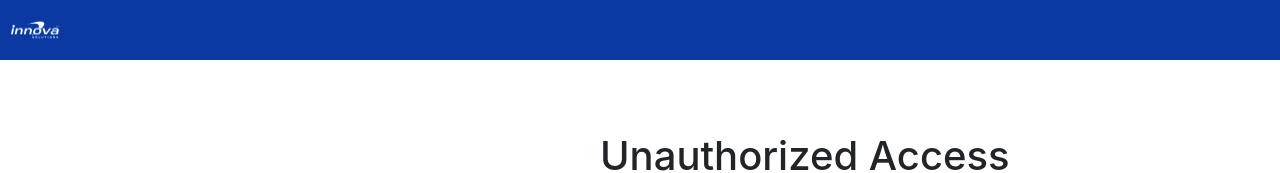
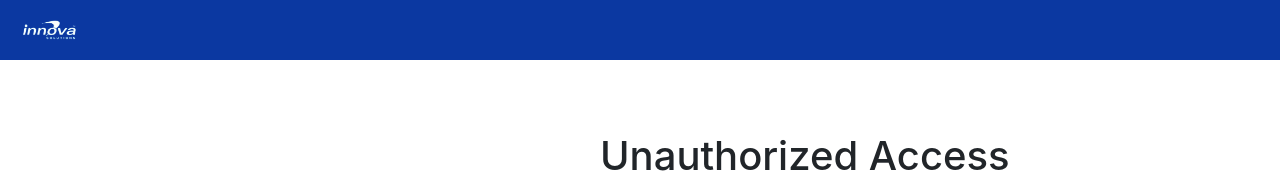
Before and after one commit to Roopa-Sri3/iifrontend, a React (Create React App) app: page /unauthorized in a window 1280 px wide. Shown: the top 173 px of the page. Built offline with nearby package versions, Linux system fonts and the light colour scheme.

Commit message:
added the CandidateTillDate count from the store in the UserDisplay.js

```diff
--- a/src/components/UserDisplay/UserDisplay.js
+++ b/src/components/UserDisplay/UserDisplay.js
@@ -2,7 +2,8 @@ import React from "react";
 import { useNavigate } from "react-router-dom";
 import { useSelector } from "react-redux";
 import Button from "../core/button";
-import { GetProfileName, GetUserDesignation, GetUserRole } from "../../store/selector/app";
+import { GetProfileName, GetUserDesignation, GetUserRole} from "../../store/selector/app";
+import { GetStoreCandidatesTotalCount } from "../../store/selector/dashboard";
 import DownloadIcon from "../../assets/svgs/downloadIcon";
 import "./UserDisplay.css";
 
@@ -10,6 +11,7 @@ const UserDisplay = () => {
   const profileName = useSelector(GetProfileName);
   const userRole = useSelector(GetUserRole);
   const designation = useSelector(GetUserDesignation);
+  const candidatesTotalCount = useSelector(GetStoreCandidatesTotalCount);
 
   const navigate = useNavigate();
 
@@ -39,7 +41,7 @@ const UserDisplay = () => {
           <div className="candidates-count">
             <div>Candidates</div>
 
-            <div>Till Date : 113</div>
+            <div>Till Date :{candidatesTotalCount} </div>
           </div>
         )}
       </div>
--- a/src/presentation/header/Header.css
+++ b/src/presentation/header/Header.css
@@ -46,8 +46,9 @@
 }
 
 .innova-logo {
-  width: 50px;
- }
+  width: 55px;
+  margin-left:12px;
+}
 
 .expand {
   display: flex;
```
